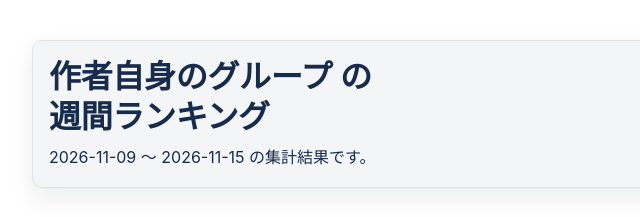
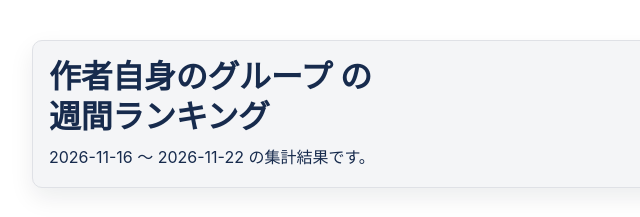
Before and after one commit to gaku-tanaka01/chores-contributor-docs, a plain HTML site: page ranking.html in a window 1280 px wide. Shown: the top 217 px of the page, 120-760 px from the left. Drawn offline with nearby package versions, Linux system fonts and the light colour scheme.

Commit message:
Update ranking [skip ci]

```diff
--- a/ranking.html
+++ b/ranking.html
@@ -38,7 +38,7 @@
   <div class="atl-hero">
     <div>
       <h1 class="atl-page-title">作者自身のグループ の週間ランキング</h1>
-      <p class="atl-hero-subtitle">2026-11-09 〜 2026-11-15 の集計結果です。</p>
+      <p class="atl-hero-subtitle">2026-11-16 〜 2026-11-22 の集計結果です。</p>
     </div>
     <div class="atl-hero-cta">
       <a class="atl-btn atl-btn--primary" href="index.html">トップへ戻る</a>
```
